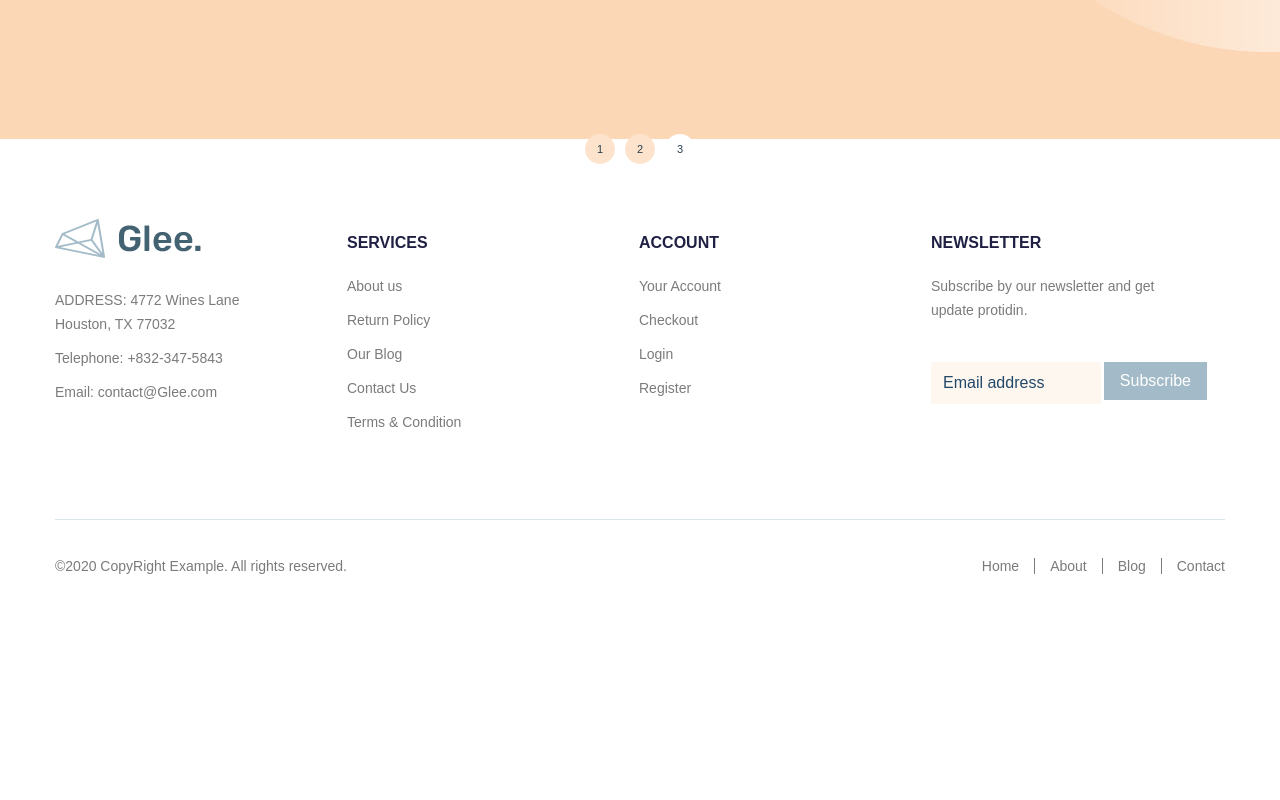
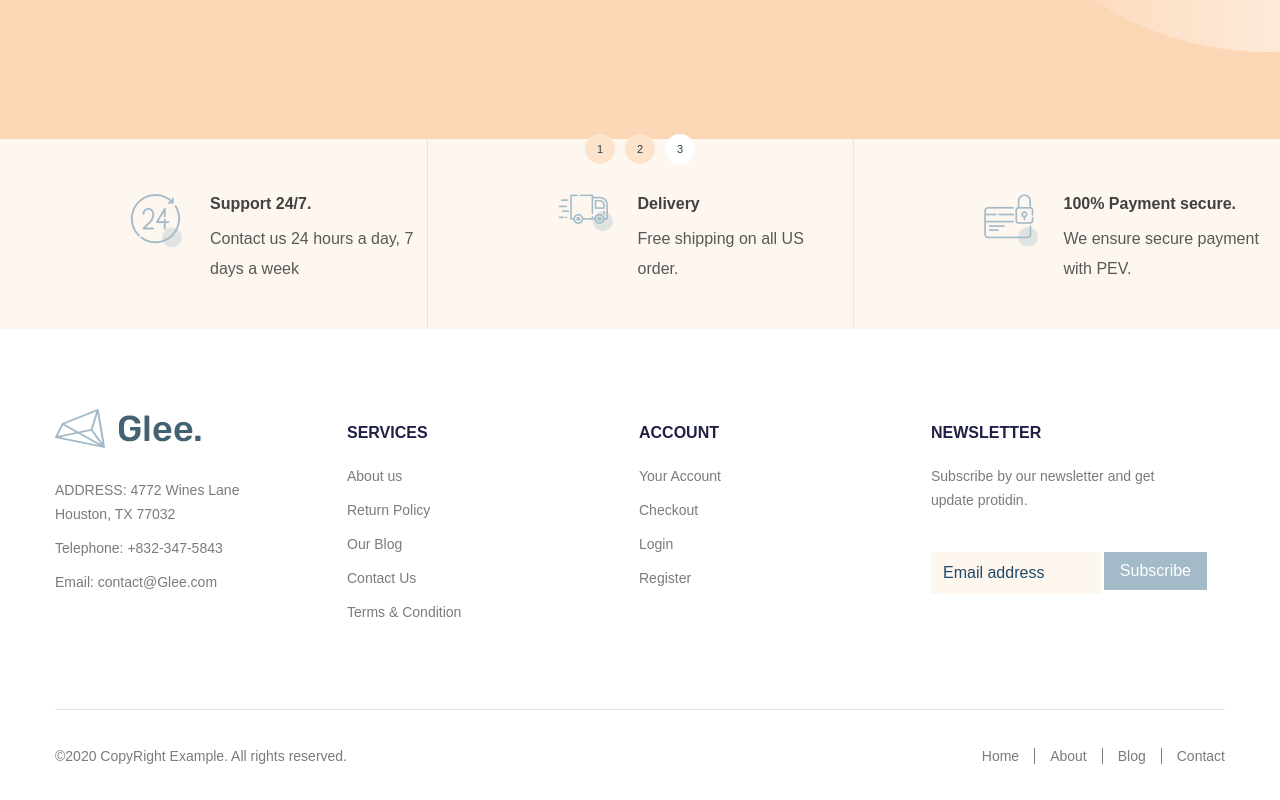
Before and after one commit to yankul/glee, a website: page app/index.html in a window 1280 px wide. Shown: the part 821-1621 px from the top of the page. Before the commit the page ends 1431 px from the top, so only its background shows below. Drawn offline with nearby package versions, Linux system fonts and the light colour scheme; files that its build step writes are made by us from their sources.

Commit message:
added services

```diff
--- a/app/index.html
+++ b/app/index.html
@@ -110,6 +110,39 @@
         </div>
       </section>
     </div>
+
+    <section class="services">
+      <div class="container-big">
+        <div class="services__inner">
+
+          <div class="services__item">
+            <span class="services__img">
+              <img src="images/services/1.png" alt="support image">
+            </span>
+            <h6 class="services__title">Support 24/7.</h6>
+            <p class="services__text">Contact us 24 hours a day, 7 days a week</p>
+          </div>
+
+          <div class="services__item services__item-a ">
+            <span class="services__img">
+              <img src="images/services/2.png" alt="support image">
+            </span>
+            <h6 class="services__title">Delivery</h6>
+            <p class="services__text">Free shipping on all US order.</p>
+          </div>
+
+          <div class="services__item">
+            <span class="services__img">
+              <img src="images/services/3.png" alt="support image">
+            </span>
+            <h6 class="services__title">100% Payment secure.</h6>
+            <p class="services__text">We ensure secure payment with PEV.</p>
+          </div>
+
+        </div>
+      </div>
+    </section>
+
   </main>
 
   <footer class="footer">
--- a/app/scss/style.scss
+++ b/app/scss/style.scss
@@ -271,6 +271,51 @@
   }
 }
 
+.services {
+  &__inner {
+    display: flex;
+    // justify-content: space-evenly;
+    background-color: $bg;
+    // padding: 45px 0 45px;
+  }
+
+  &__item {
+    width: 570px;
+    padding: 45px 0;
+    position: relative;
+  }
+
+  &__img {
+    position: absolute;
+    left: 130px;
+    top: 55px;
+  }
+
+  &__item-a {
+    border-left: 1px solid #e8e4df;
+    border-right: 1px solid #e8e4df;
+  }
+
+  &__title {
+    @extend %dm-sans-700;
+    line-height: 40px;
+    color: #414141;
+  }
+
+  &__text {
+    @extend %dm-sans-400;
+    line-height: 30px;
+    color: #585858;
+    width: 420px;
+  }
+
+  &__title,
+  &__text {
+    padding-left: 210px;
+    font-size: 16px;
+  }
+}
+
 
 
 @import 'media';
```
Also changed, not shown: app/images/services/1.png (added), app/images/services/2.png (added), app/images/services/3.png (added).
